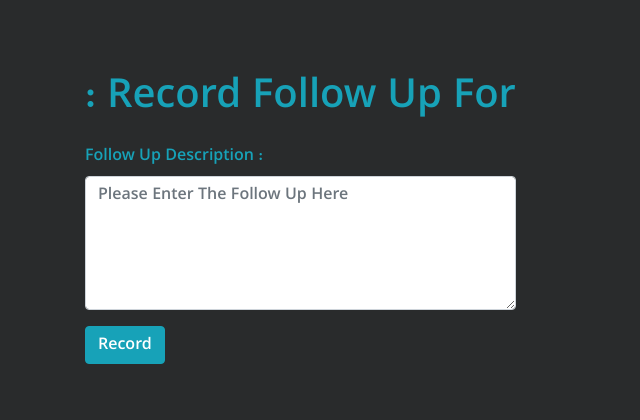
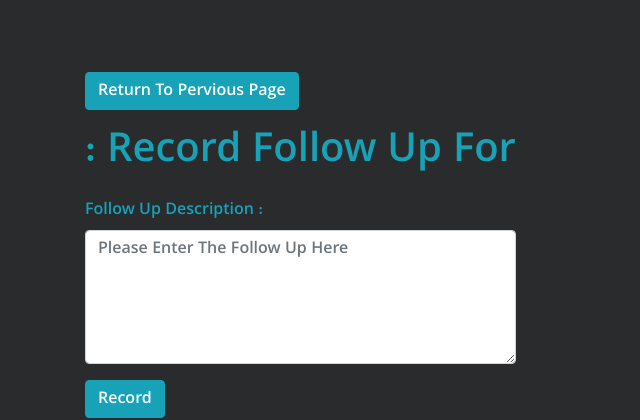
Before and after one commit to ANejadkoorki/CRM-Project, a Django app: template CRM/sellProcess/templates/sellProcess/follow-up.html in a window 1280 px wide. Shown: the part 56-476 px from the top of the page, without its empty margins (0-640 px from the left). Run offline with Django 3.2, Linux system fonts and the light colour scheme; the template is opened without the code that fills it, so the values that code supplies are empty; some libraries are stand-ins or nearby versions; some web fonts are replaced.

Commit message:
WIP : Project Phase3 Completed.

```diff
--- a/CRM/sellProcess/templates/sellProcess/follow-up.html
+++ b/CRM/sellProcess/templates/sellProcess/follow-up.html
@@ -16,6 +16,7 @@
 {# page content #}
 {% block page_content %}
     {# page header #}
+    <a href="{% url 'organization:organization-list' %}" class="btn btn-info mb-3">{% trans 'Return To Pervious Page' %}</a>
     <h1 class="h1 text-info">{% trans 'Record Follow Up For ' %}{{ organization_obj.organization_name }} : </h1>
 
     {# form : record follow up for organization #}
```
Also changed, not shown: CRM/company/locale/fa/LC_MESSAGES/django.po, CRM/emailApp/locale/fa/LC_MESSAGES/django.po, CRM/experts/locale/fa/LC_MESSAGES/django.po, CRM/organization/locale/fa/LC_MESSAGES/django.po, CRM/sellProcess/locale/fa/LC_MESSAGES/django.po, 2 other files.
